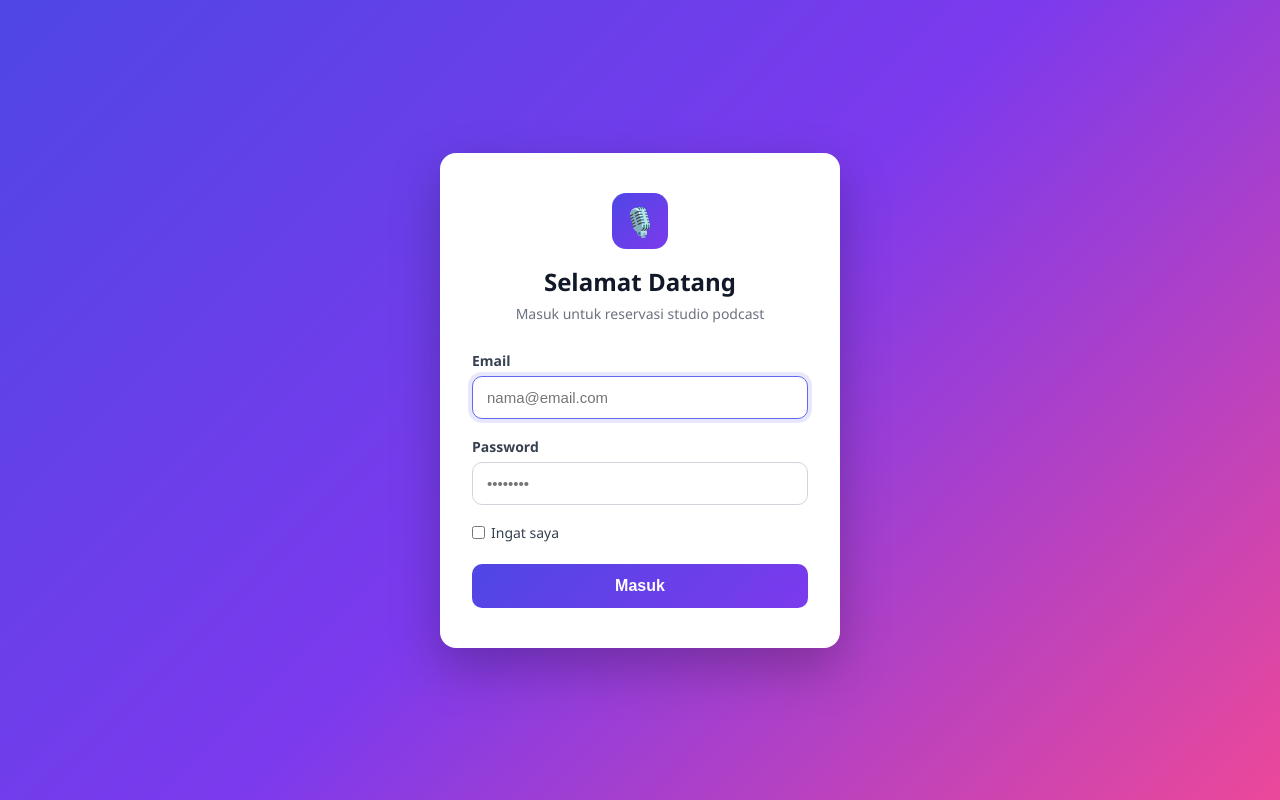
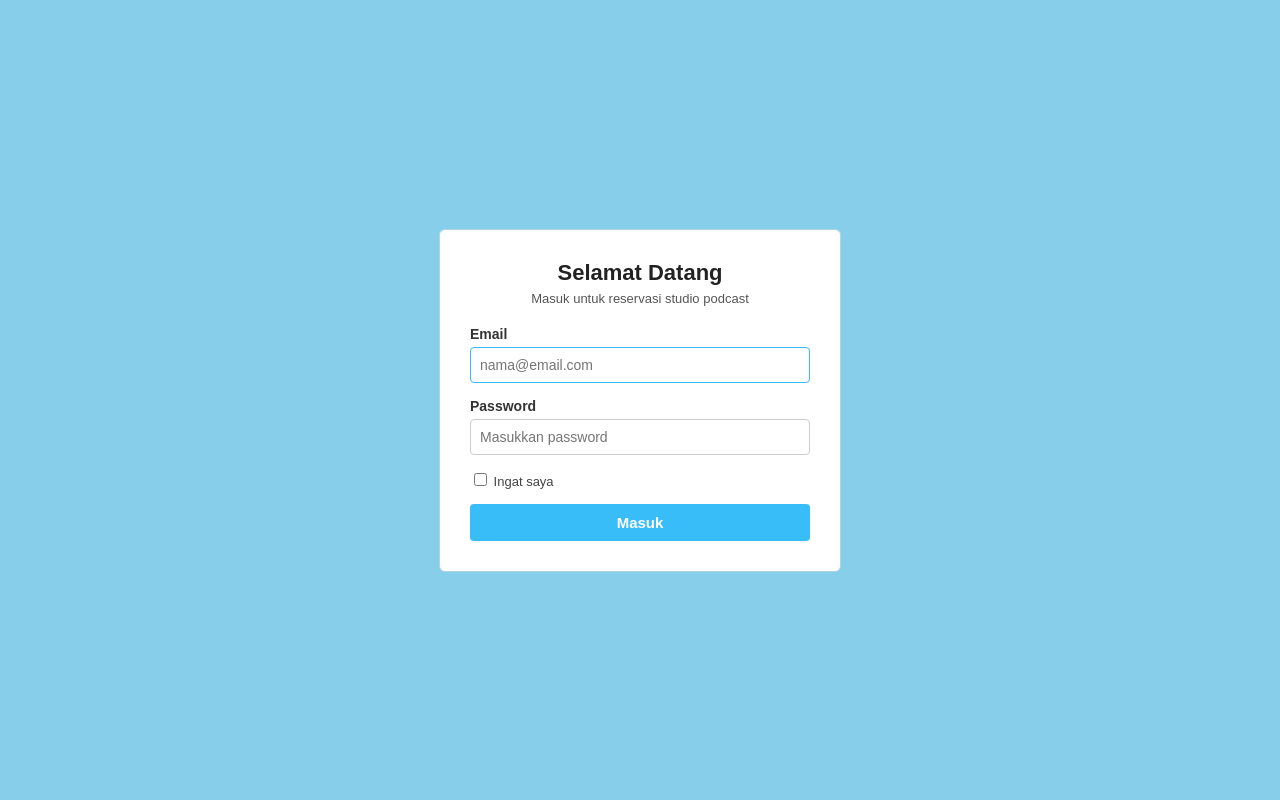
Before and after one commit to ramadhan25si-pixel/reservasi-podcast, a Laravel app: page /login in a window 1280 px wide. Run offline with Laravel 12, Linux system fonts and the light colour scheme.

Commit message:
memodifikasi halaman login dan membuat akun mahasiswa dan akun dosen pada seeder database dan juga membuat halaman masuknya saat sudah login

```diff
--- a/reservasi-podcast/resources/views/auth/login.blade.php
+++ b/reservasi-podcast/resources/views/auth/login.blade.php
@@ -5,119 +5,132 @@
     <meta name="viewport" content="width=device-width, initial-scale=1.0">
     <title>Login | Reservasi Podcast</title>
     <style>
-        * { box-sizing: border-box; margin: 0; padding: 0; }
-
         body {
-            min-height: 100vh;
+            margin: 0;
+            padding: 0;
+            font-family: Arial, sans-serif;
+            background-color: #87CEEB; /* Biru langit */
             display: flex;
+            justify-content: center;
             align-items: center;
-            justify-content: center;
-            font-family: 'Segoe UI', system-ui, sans-serif;
-            background: linear-gradient(135deg, #4f46e5, #7c3aed 50%, #ec4899);
-            padding: 20px;
+            height: 100vh;
         }
-
-        .card {
+        .login-box {
+            background-color: #ffffff; /* Putih */
+            padding: 30px;
+            width: 340px;
+            border: 1px solid #b0d4e3;
+            border-radius: 6px;
+        }
+        .header {
+            text-align: center;
+            margin-bottom: 20px;
+        }
+        .header h2 {
+            margin: 0 0 5px 0;
+            color: #222222;
+            font-size: 22px;
+        }
+        .header p {
+            margin: 0;
+            color: #555555;
+            font-size: 13px;
+        }
+        .form-group {
+            margin-bottom: 15px;
+        }
+        .form-group label {
+            display: block;
+            margin-bottom: 5px;
+            font-size: 14px;
+            color: #333333;
+            font-weight: bold;
+        }
+        .form-group input[type="email"],
+        .form-group input[type="password"] {
             width: 100%;
-            max-width: 400px;
-            background: #fff;
-            border-radius: 16px;
-            padding: 40px 32px;
-            box-shadow: 0 20px 50px rgba(0, 0, 0, .25);
+            padding: 9px;
+            border: 1px solid #cccccc;
+            border-radius: 4px;
+            box-sizing: border-box;
+            font-size: 14px;
         }
-
-        .logo {
-            width: 56px; height: 56px;
-            margin: 0 auto 16px;
-            border-radius: 14px;
-            background: linear-gradient(135deg, #4f46e5, #7c3aed);
-            display: flex; align-items: center; justify-content: center;
-            font-size: 28px;
+        .form-group input:focus {
+            outline: none;
+            border-color: #38bdf8;
         }
-
-        h1 { text-align: center; font-size: 24px; color: #111827; }
-        .subtitle { text-align: center; color: #6b7280; font-size: 14px; margin: 6px 0 28px; }
-
-        .field { margin-bottom: 18px; }
-        label { display: block; font-size: 14px; font-weight: 600; color: #374151; margin-bottom: 6px; }
-
-        input[type="email"], input[type="password"] {
+        .remember {
+            margin-bottom: 15px;
+            font-size: 13px;
+            color: #444444;
+        }
+        .btn-submit {
             width: 100%;
-            padding: 12px 14px;
-            border: 1.5px solid #d1d5db;
-            border-radius: 10px;
+            padding: 10px;
+            background-color: #38bdf8; /* Biru langit tombol */
+            border: none;
+            border-radius: 4px;
+            color: #ffffff;
             font-size: 15px;
-            transition: border-color .2s, box-shadow .2s;
+            font-weight: bold;
+            cursor: pointer;
         }
-        input:focus {
-            outline: none;
-            border-color: #6366f1;
-            box-shadow: 0 0 0 4px rgba(99, 102, 241, .15);
+        .btn-submit:hover {
+            background-color: #0284c7;
         }
-        input.invalid { border-color: #ef4444; }
-
-        .error { color: #dc2626; font-size: 13px; margin-top: 6px; }
-
-        .row {
-            display: flex; justify-content: space-between; align-items: center;
-            font-size: 14px; color: #4b5563; margin-bottom: 22px;
+        .error-box {
+            background-color: #fee2e2;
+            color: #b91c1c;
+            padding: 8px;
+            border-radius: 4px;
+            font-size: 13px;
+            margin-bottom: 15px;
         }
-        .row label { display: flex; align-items: center; gap: 6px; font-weight: 400; margin: 0; cursor: pointer; }
-
-        button {
-            width: 100%;
-            padding: 13px;
-            border: none;
-            border-radius: 10px;
-            background: linear-gradient(135deg, #4f46e5, #7c3aed);
-            color: #fff;
-            font-size: 16px;
-            font-weight: 600;
-            cursor: pointer;
-            transition: transform .15s, box-shadow .15s;
+        .info-akun {
+            margin-top: 20px;
+            padding-top: 12px;
+            border-top: 1px solid #eeeeee;
+            font-size: 12px;
+            color: #555555;
         }
-        button:hover { transform: translateY(-1px); box-shadow: 0 8px 20px rgba(79, 70, 229, .4); }
-        button:active { transform: translateY(0); }
     </style>
 </head>
 <body>
-    <div class="card">
-        <div class="logo">🎙️</div>
-        <h1>Selamat Datang</h1>
-        <p class="subtitle">Masuk untuk reservasi studio podcast</p>
 
-        <form method="POST" action="{{ route('login.process') }}">
-            @csrf
+<div class="login-box">
+    <div class="header">
+        <h2>Selamat Datang</h2>
+        <p>Masuk untuk reservasi studio podcast</p>
+    </div>
 
-            <div class="field">
-                <label for="email">Email</label>
-                <input type="email" id="email" name="email"
-                       value="{{ old('email') }}"
-                       placeholder="nama@email.com"
-                       class="{{ $errors->has('email') ? 'invalid' : '' }}"
-                       required autofocus>
-                @error('email')
-                    <div class="error">{{ $message }}</div>
-                @enderror
-            </div>
+    @if ($errors->any())
+        <div class="error-box">
+            {{ $errors->first() }}
+        </div>
+    @endif
 
-            <div class="field">
-                <label for="password">Password</label>
-                <input type="password" id="password" name="password"
-                       placeholder="••••••••"
-                       class="{{ $errors->has('password') ? 'invalid' : '' }}"
-                       required>
-                @error('password')
-                    <div class="error">{{ $message }}</div>
-                @enderror
-            </div>
+    <form method="POST" action="{{ url('/login') }}">
+        @csrf
+        <div class="form-group">
+            <label for="email">Email</label>
+            <input type="email" id="email" name="email" placeholder="nama@email.com" value="{{ old('email') }}" required autofocus>
+        </div>
 
-            <div class="row">
-                <label><input type="checkbox" name="remember"> Ingat saya</label>
-            </div>
+        <div class="form-group">
+            <label for="password">Password</label>
+            <input type="password" id="password" name="password" placeholder="Masukkan password" required>
+        </div>
 
-            <button type="submit">Masuk</button>
-        </form>
-    </div>
+        <div class="remember">
+            <label>
+                <input type="checkbox" name="remember"> Ingat saya
+            </label>
+        </div>
+
+        <button type="submit" class="btn-submit">Masuk</button>
+    </form>
+
+</div>
+
 </body>
 </html>
```
Also changed, not shown: reservasi-podcast/database/seeders/DatabaseSeeder.php (+19 -11 lines).
